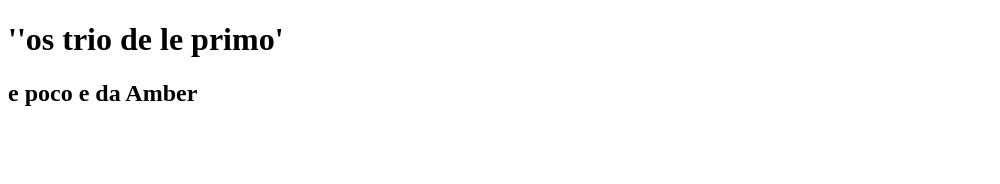
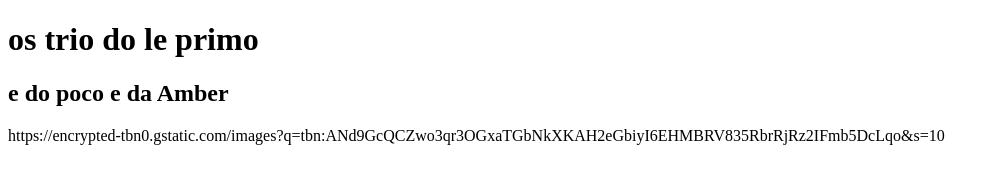
Before and after one commit to jzarpelao-boop/projeto-ed-1, a plain HTML site: page imdex.html in a window 1280 px wide. Shown: the whole page, without its empty margins (0-1000 px from the left). Drawn offline with Linux system fonts and the light colour scheme.

Commit message:
projeto1

```diff
--- a/imdex.html
+++ b/imdex.html
@@ -4,10 +4,10 @@
     <meta charset="UTF-8">
     <meta name="viewport" content="width=device-width, initial-scale=1.0">
     <title>O TRIO DO BRAWL STAS</title>
-    <h1>''os trio de le primo'</h1>
-    <h2>e poco e da Amber </h2>
 </head>
     <body>
-
+    <h1>os trio do le primo</h1>
+    <h2>e do poco e da Amber</h2>
+    <imgsrc>https://encrypted-tbn0.gstatic.com/images?q=tbn:ANd9GcQCZwo3qr3OGxaTGbNkXKAH2eGbiyI6EHMBRV835RbrRjRz2IFmb5DcLqo&s=10</img>
     </body>
     </html>
```
